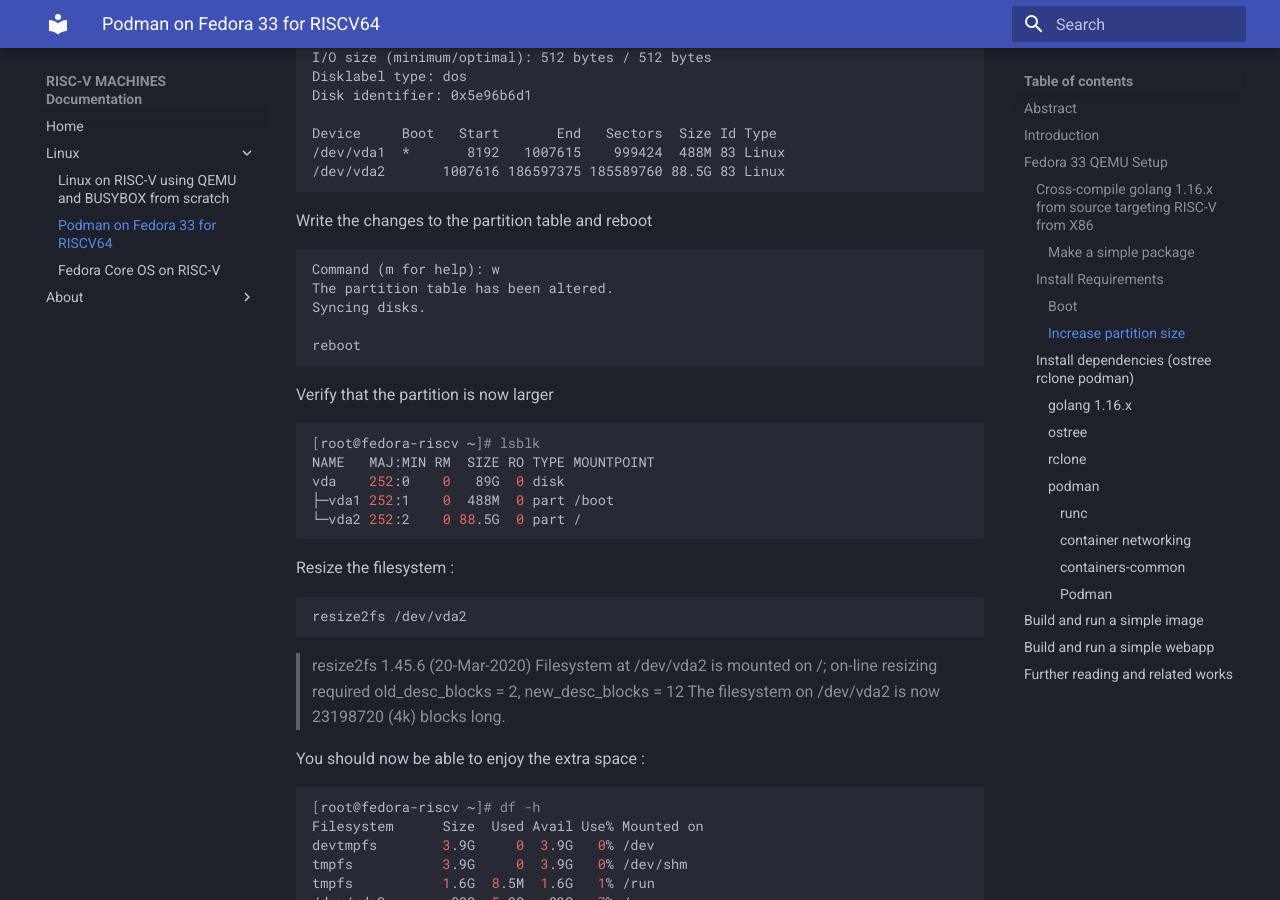
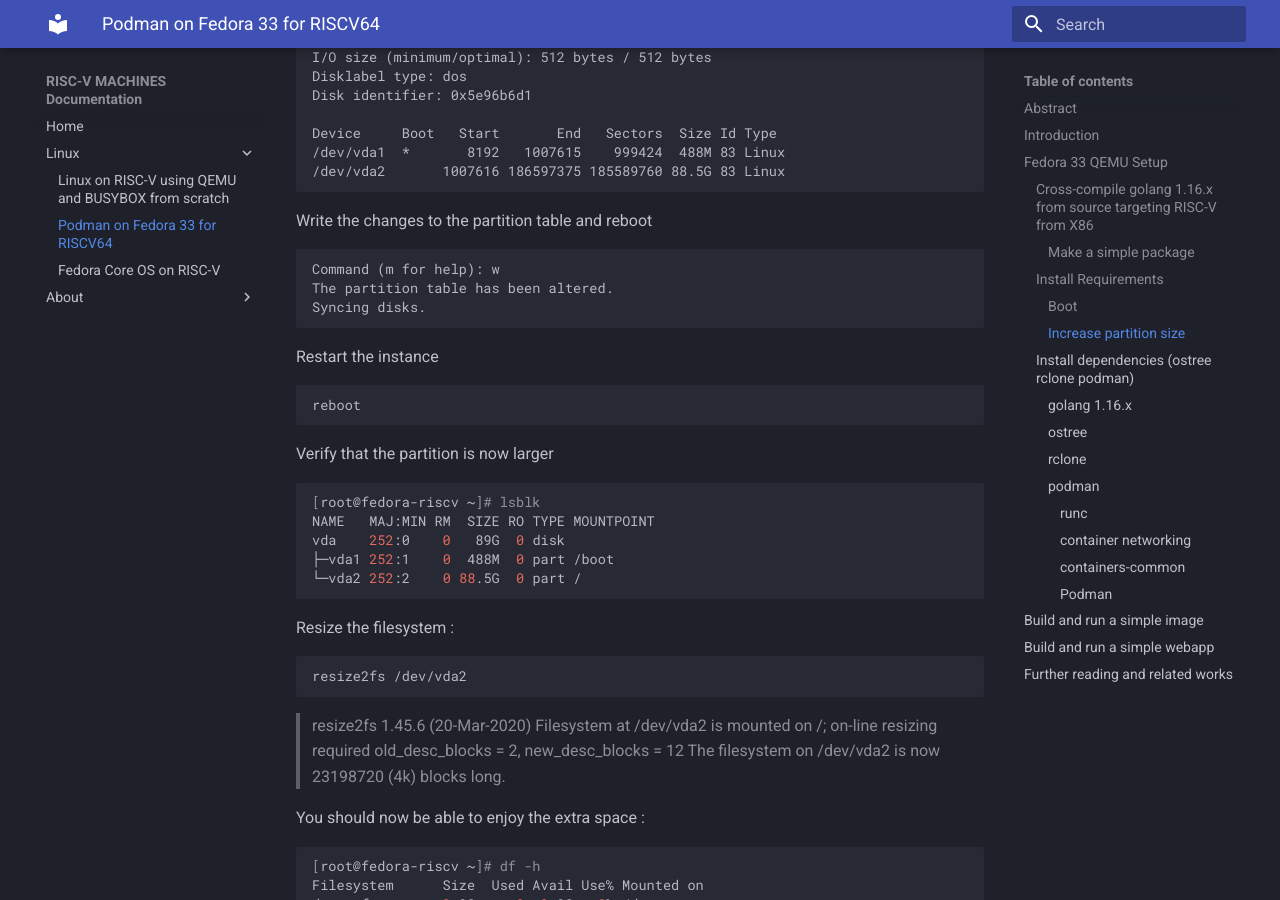
Before and after one commit to rv-machines/documentation, an MkDocs documentation site: the page built from docs/linux/podman.md, in a window 1280 px wide and 900 px high, scrolled down 4654 px. Built offline with MkDocs 1.6.1 and Material for MkDocs 9.7.7, drawn with Linux system fonts in a browser that asks for light colours; some of the changed lines change nothing that is shown.

Commit message:
Fix typo

````diff
--- a/docs/linux/podman.md
+++ b/docs/linux/podman.md
@@ -119,7 +119,7 @@
 Extend the storage available on the *raw* disk :
 
 ``` bash
-qemu-img resize -f raw Fedora.raw +40G
+qemu-img resize -f raw Fedora.raw +80G
 ```
 
 #### Boot
@@ -241,7 +241,11 @@
 Command (m for help): w
 The partition table has been altered.
 Syncing disks.
+```
 
+Restart the instance
+
+```
 reboot
 ```
 
````
